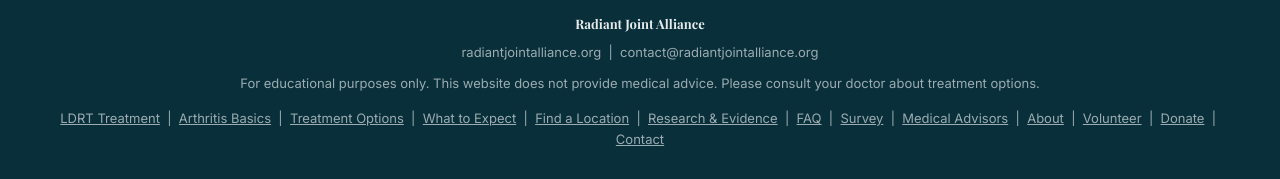
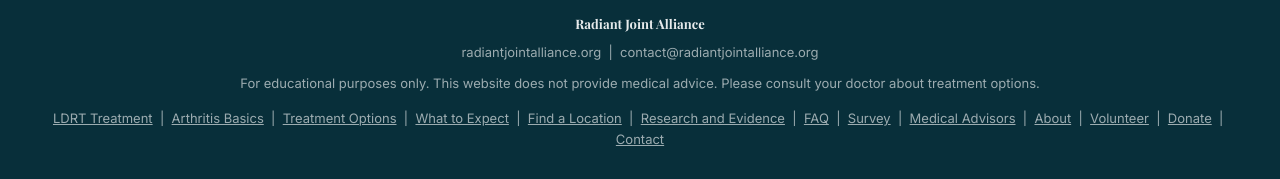
Before and after one commit to junshengcaou/radiantjointalliance.org, a Jekyll site: the page index.html, which Jekyll copies as it is, in a window 1280 px wide and 900 px high, scrolled down 1832 px. Shown: the part 718-897 px from the top of the window. Built offline with Jekyll 4.4.1, drawn with Linux system fonts in a browser that asks for light colours; some web fonts are replaced.

Commit message:
Update index.html

```diff
--- a/index.html
+++ b/index.html
@@ -2775,7 +2775,7 @@
  <a href="treatment-options.html" style="color:inherit;">Treatment Options</a> &nbsp;|&nbsp;
  <a href="what-to-expect.html" style="color:inherit;">What to Expect</a> &nbsp;|&nbsp;
  <a href="find-a-treatment-location.html" style="color:inherit;">Find a Location</a> &nbsp;|&nbsp;
- <a href="research-evidence.html" style="color:inherit;">Research &amp; Evidence</a> &nbsp;|&nbsp;
+ <a href="research-evidence.html" style="color:inherit;">Research and Evidence</a> &nbsp;|&nbsp;
  <a href="faq.html" style="color:inherit;">FAQ</a> &nbsp;|&nbsp;
  <a href="survey.html" style="color:inherit;">Survey</a> &nbsp;|&nbsp;
  <a href="medical-advisors.html" style="color:inherit;">Medical Advisors</a> &nbsp;|&nbsp;
```
